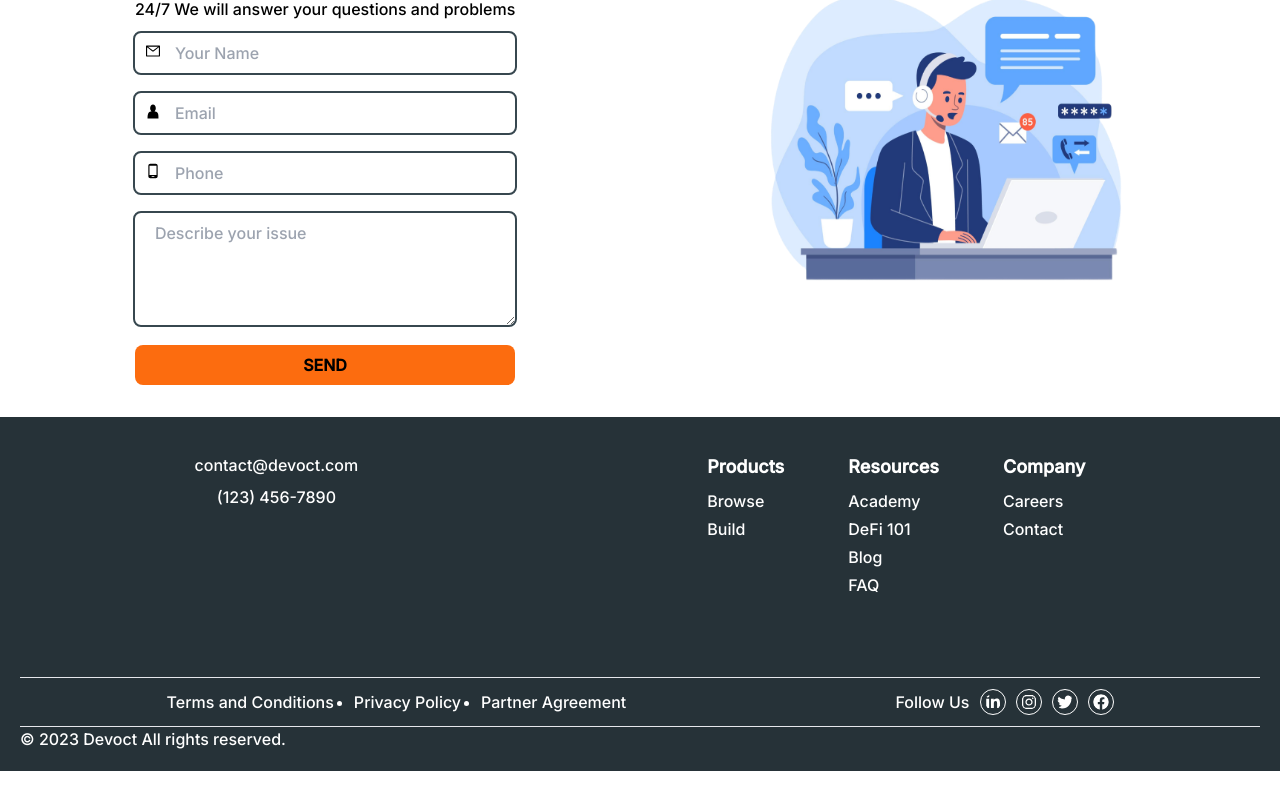
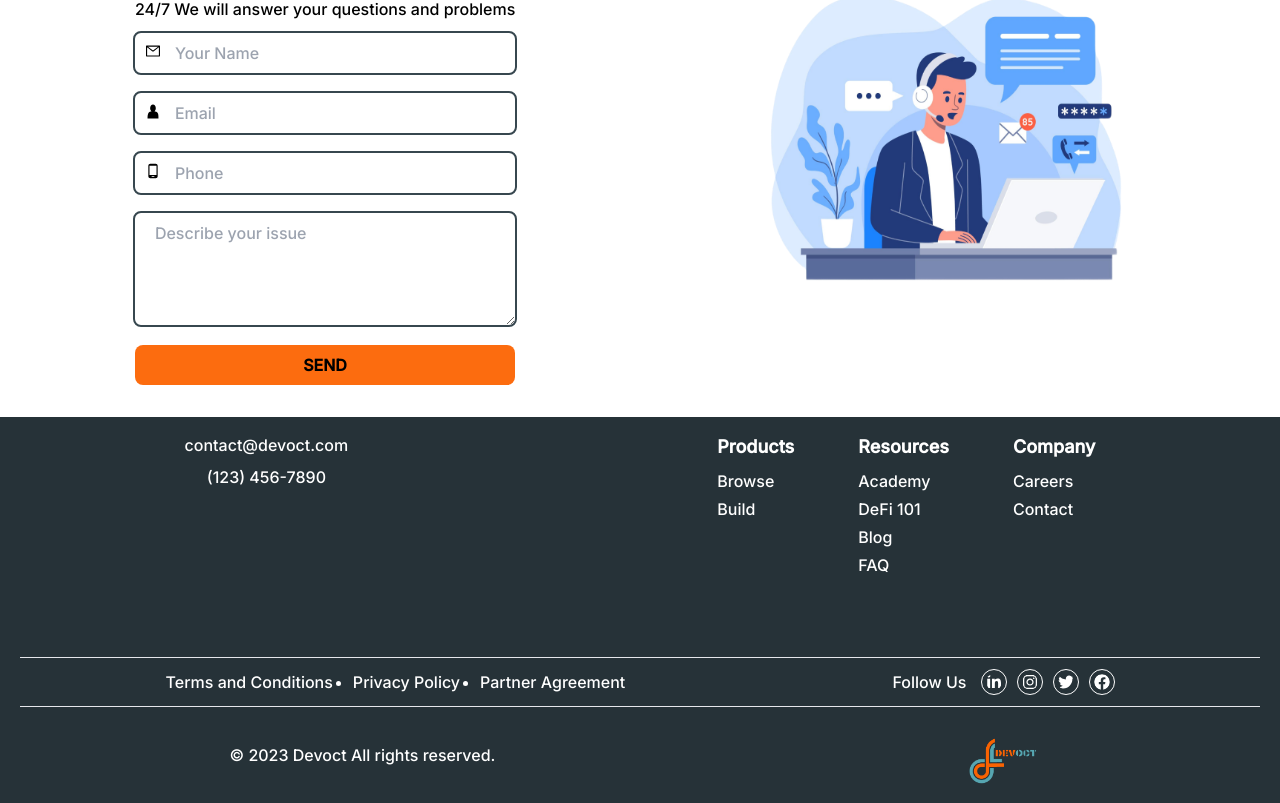
Before and after one commit to dev-oct/devoctWeb, a React (Create React App) app in the folder website/: page / in a window 1280 px wide. Shown: the part 2482-3285 px from the top of the page. Before the commit the page ends 3253 px from the top, so only its background shows below. Built offline with nearby package versions, Linux system fonts and the light colour scheme.

Commit message:
home page done

```diff
--- a/website/src/components/Footer.js
+++ b/website/src/components/Footer.js
@@ -1,9 +1,10 @@
 import '../styles/footer.css';
 import { FaLinkedinIn, FaFacebook, FaInstagram, FaTwitter } from 'react-icons/fa';
+import logo from '../assets/logo.png';
 
 const Footer = () => {
     return (
-        <div className="footer relative flex flex-col mt-3 p-5 bg-[#263238]">
+        <div className="footer relative flex flex-col mt-3 p-0 bg-[#263238]">
             <div className='flex flex-wrap data flex-row justify-around mt-2'>
                 <div className="flex mphone justify-start flex-col items-center mt-2">
                     <p className="hover:opacity-50">contact@devoct.com</p>
@@ -35,7 +36,7 @@ const Footer = () => {
                     </div>
                 </div>
             </div>
-            <div className="flex ff flex-row justify-around p-3 border-t border-b mt-20">
+            <div className="flex ff hover:cursor-pointer flex-row justify-around p-3 border-t border-b mt-20 mx-5">
                 <div className="quotes flex flex-row justify-center gap-5">
                     <p>Terms and Conditions</p>
                     <ul className='flex list-disc flex-row gap-5'>
@@ -43,7 +44,7 @@ const Footer = () => {
                         <li className='pa'>Partner Agreement</li>
                     </ul>
                 </div>
-                <div className="links flex flex-row gap-3 items-center justify-center">
+                <div className="links flex flex-row gap-4 items-center justify-center">
                     <p>Follow Us</p>
                     <div className='flex flex-row gap-3'>
                         <FaLinkedinIn className='outline hover:text-[#FC63007D] hover:border-white rounded-xl hover:bg-white outline-1 p-1 text-2xl' />
@@ -53,8 +54,9 @@ const Footer = () => {
                     </div>
                 </div>
             </div>
-            <div>
+            <div className='flex flex-row justify-around items-center'>
                 <p>© 2023 Devoct All rights reserved.</p>
+                <img src={logo} className="h-24 w-24" alt="image" />
             </div>
         </div >
 
```
